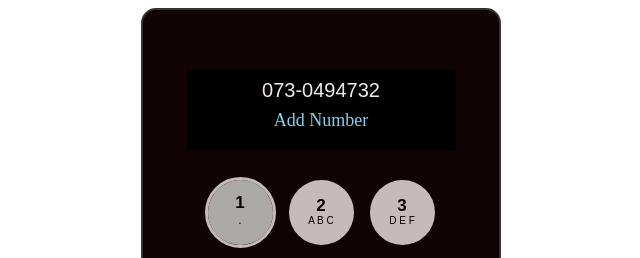
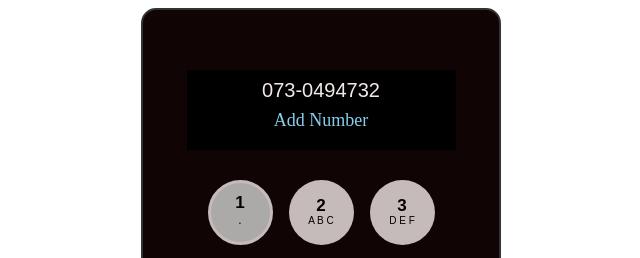
Before and after one commit to Richard-Chimama/phone-contact-html-css, a plain HTML site: page keypad.html in a window 1280 px wide. In both pictures the pointer is over the button 559 px from the left and 212 px from the top of the page. Shown: the top 258 px of the page, 319-959 px from the left. Drawn offline with Linux system fonts and the light colour scheme.

```diff
--- a/css/keypad.css
+++ b/css/keypad.css
@@ -73,7 +73,7 @@
 
 .number-btn:hover{
     background-color: lightgray;
-    outline: 3px solid var(--light);
+    border: 3px solid var(--light);
 }
 
 .number-btn-digit{
```
